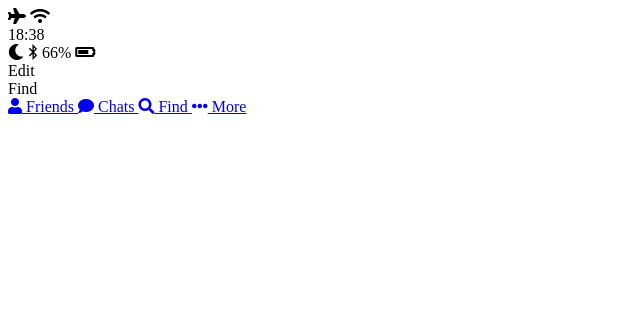
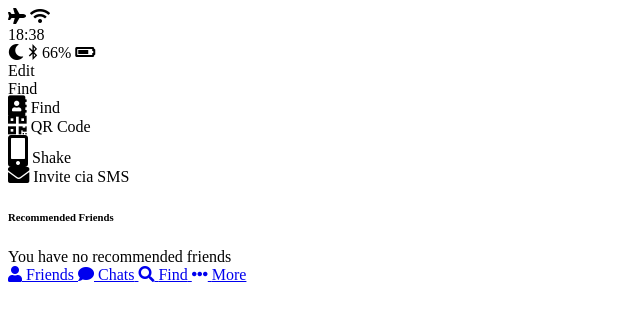
Before and after one commit to physicx92/Kakao-Clone2, a plain HTML site: page find.html in a window 1280 px wide. Shown: the whole page, without its empty margins (0-640 px from the left). Drawn offline with Linux system fonts and the light colour scheme.

Commit message:
find is done!

```diff
--- a/find.html
+++ b/find.html
@@ -32,6 +32,34 @@
   </div>
 </div>
 </header>
+<main class="find">
+  <section class="find__options">
+    <div class="find__option">
+      <i class="fas fa-address-book fa-lg"></i>
+      <span class="find__option-title">Find</span>
+    </div>
+    <div class="find__option">
+      <i class="fas fa-qrcode fa-lg"></i>
+      <span class="find__option-title">QR Code</span>
+    </div>
+    <div class="find__option">
+      <i class="fas fa-mobile-alt fa-2x"></i>
+      <span class="find__option-title">Shake</span>
+    </div>
+    <div class="find__option">
+      <i class="fas fa-envelope fa-lg"></i>
+      <span class="find__option-title">Invite cia SMS</span>
+    </div>
+  </section>
+  <section class="find__recommended">
+    <header>
+      <h6 class="recommended__title">Recommended Friends</h6>
+    </header>
+    <div class="recommended__none">
+      <span class="recommended__text">You have no recommended friends</span>
+    </div>
+  </section>
+</main>
 <nav class="tab-bar">
   <a href="index.html" class="tab-bar__tab">
     <i class="fas fa-user"></i>
```
